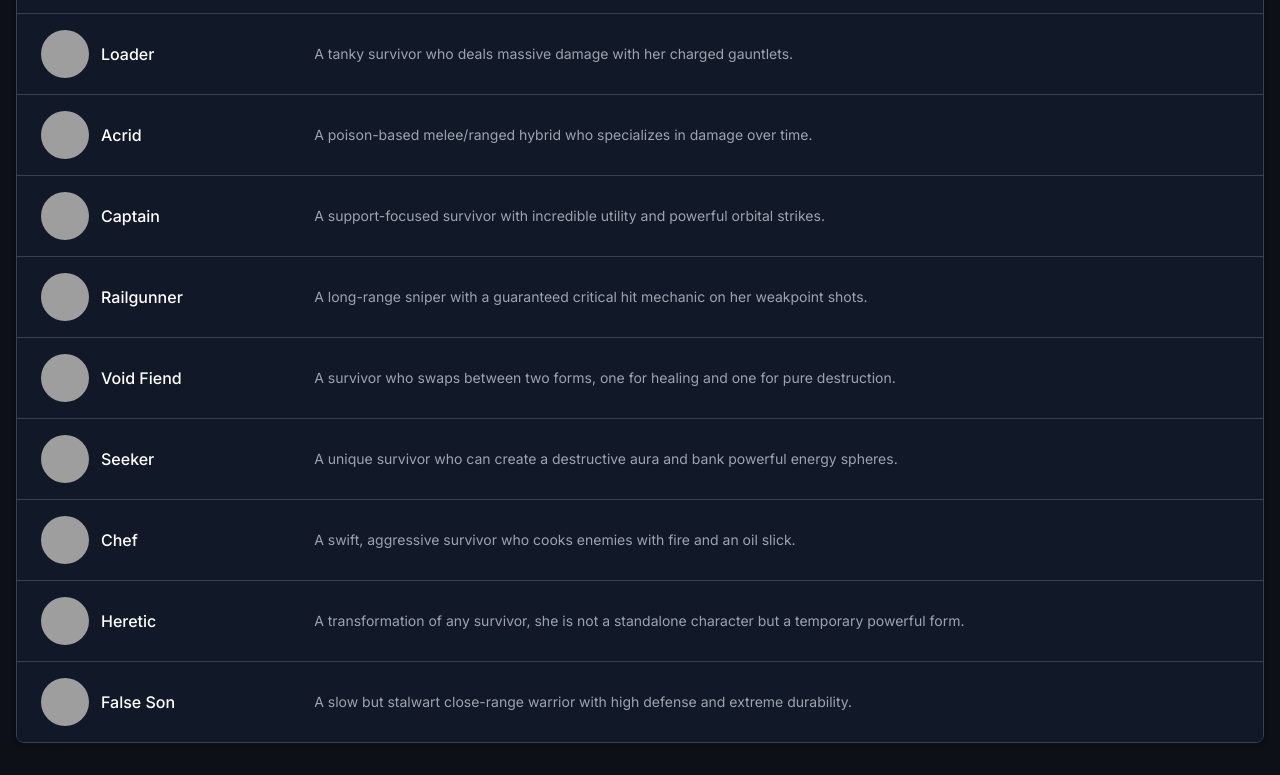
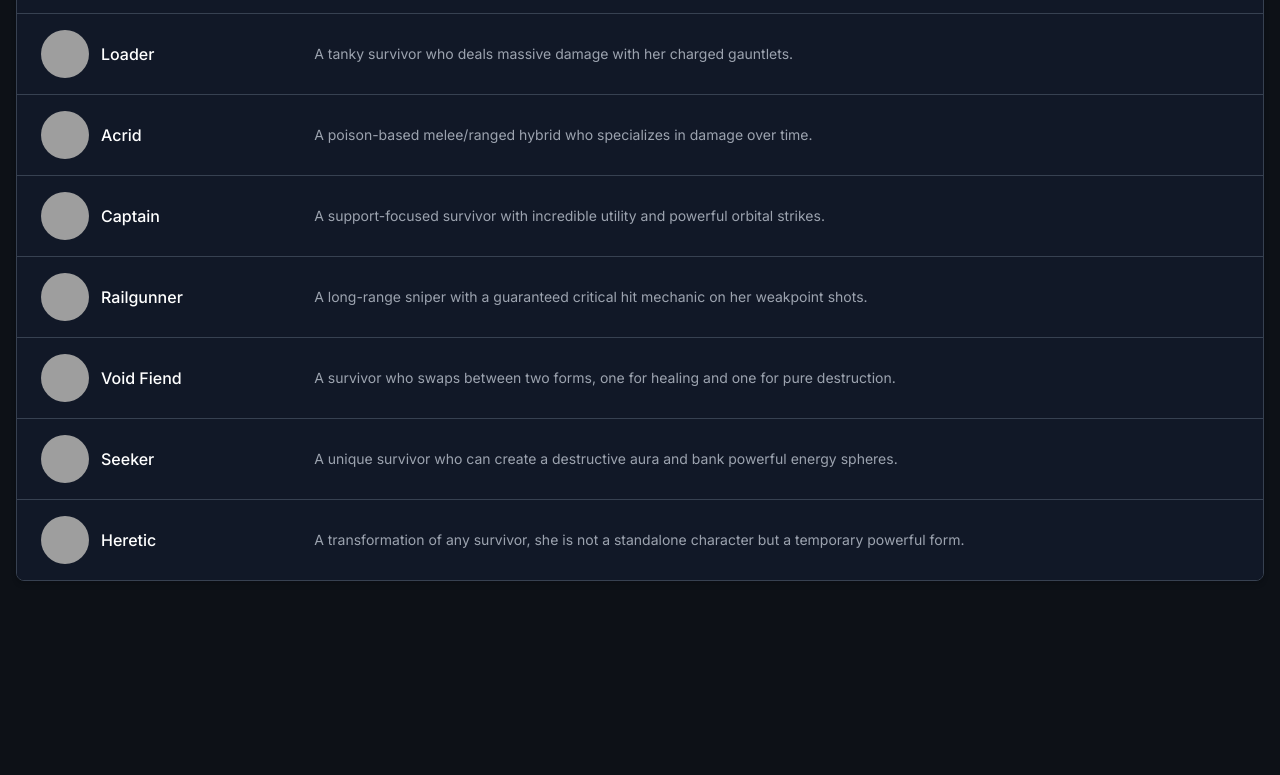
Before and after one commit to bishopstuart89-lgtm/Risky-Loadout, a plain HTML site: page index.html in a window 1280 px wide. Shown: the part 840-1615 px from the top of the page. After the commit the page ends 1453 px from the top, so only its background shows below. Drawn offline with nearby package versions, Linux system fonts and the light colour scheme; grey boxes are pictures that could not be loaded.

Commit message:
Update index.html

```diff
--- a/index.html
+++ b/index.html
@@ -657,41 +657,6 @@
                 ]
             },
             {
-                name: 'Chef',
-                image: 'https://static.wikia.nocookie.net/riskofrain2_gamepedia_en/images/5/51/CHEF.png',
-                description: 'A swift, aggressive survivor who cooks enemies with fire and an oil slick.',
-                skills: {
-                    primary: { name: 'Oil Slick', description: 'Leave a trail of oil that slows enemies.' },
-                    secondary: { name: 'Dice and Slice', description: 'Dash forward, dealing 200% damage and applying a bleed effect.' },
-                    utility: { name: 'Searing Spit', description: 'Spit a searing projectile that ignites enemies for 300% damage.' },
-                    special: { name: 'Cooking with Gas', description: 'Detonate all oil slicks and ignite enemies within them.' }
-                },
-                items: {
-                    core: [
-                        { name: 'Ignition Tank', rarity: 'legendary' },
-                        { name: 'Gasoline', rarity: 'common' },
-                        { name: 'Will-o\'-the-wisp', rarity: 'uncommon' }
-                    ],
-                    synergy: [
-                        { name: 'Kjaro\'s Band', rarity: 'legendary' },
-                        { name: 'Runald\'s Band', rarity: 'legendary' },
-                        { name: 'Brilliant Behemoth', rarity: 'legendary' },
-                        { name: 'Tri-Tip Dagger', rarity: 'common' }
-                    ],
-                    situational: [
-                        { name: 'Soulbound Catalyst', rarity: 'legendary' },
-                        { name: 'Brainstalks', rarity: 'legendary' },
-                        { name: 'Bandolier', rarity: 'uncommon' },
-                        { name: 'Hardlight Afterburner', rarity: 'legendary' }
-                    ]
-                },
-                unlocks: [
-                    { type: 'Ability', name: 'Saute (Secondary)', description: 'Defeat the final boss on Drizzle difficulty.' },
-                    { type: 'Ability', name: 'Searing Spit (Utility)', description: 'Defeat the final boss on Monsoon difficulty.' },
-                    { type: 'Skin', name: 'Grand Mastery', description: 'Obliterate on Monsoon difficulty or higher.' }
-                ]
-            },
-            {
                 name: 'Heretic',
                 image: 'https://static.wikia.nocookie.net/riskofrain2_gamepedia_en/images/8/81/Heretic.png',
                 description: 'A transformation of any survivor, she is not a standalone character but a temporary powerful form.',
@@ -713,39 +678,6 @@
                 },
                 unlocks: [
                     { type: 'Transformation', name: 'Heretic', description: 'Acquire one of each Heresy lunar item in a single run.' }
-                ]
-            },
-            {
-                name: 'False Son',
-                image: 'https://static.wikia.nocookie.net/riskofrain2_gamepedia_en/images/9/93/False_Son.png',
-                description: 'A slow but stalwart close-range warrior with high defense and extreme durability.',
-                skills: {
-                    primary: { name: 'Stone Slam', description: 'Slam the ground for 300% damage, stunning enemies.' },
-                    secondary: { name: 'Mountain Drop', description: 'Leap into the air and land with a devastating blow for 1000% damage.' },
-                    utility: { name: 'Stone Wall', description: 'Create a wall of stone that blocks projectiles and enemies.' },
-                    special: { name: 'Stone Blast', description: 'Unleash a powerful blast of energy, dealing 1000% damage.' }
-                },
-                items: {
-                    core: [
-                        { name: 'Repulsion Armor Plate', rarity: 'common' },
-                        { name: 'Tougher Times', rarity: 'common' },
-                        { name: 'Aegis', rarity: 'legendary' }
-                    ],
-                    synergy: [
-                        { name: 'Old War Stealthkit', rarity: 'uncommon' },
-                        { name: 'Brainstalks', rarity: 'legendary' },
-                        { name: 'Kjaro\'s Band', rarity: 'legendary' },
-                        { name: 'Runald\'s Band', rarity: 'legendary' }
-                    ],
-                    situational: [
-                        { name: 'Unstable Tesla Coil', rarity: 'legendary' },
-                        { name: 'Brilliant Behemoth', rarity: 'legendary' },
-                        { name: 'Rejuvenation Rack', rarity: 'legendary' },
-                        { name: 'Happiest Mask', rarity: 'legendary' }
-                    ]
-                },
-                unlocks: [
-                    { type: 'Unlock', name: 'False Son', description: 'Defeat the False Son boss while holding the Halcyon Seed.' }
                 ]
             }
         ];
```
